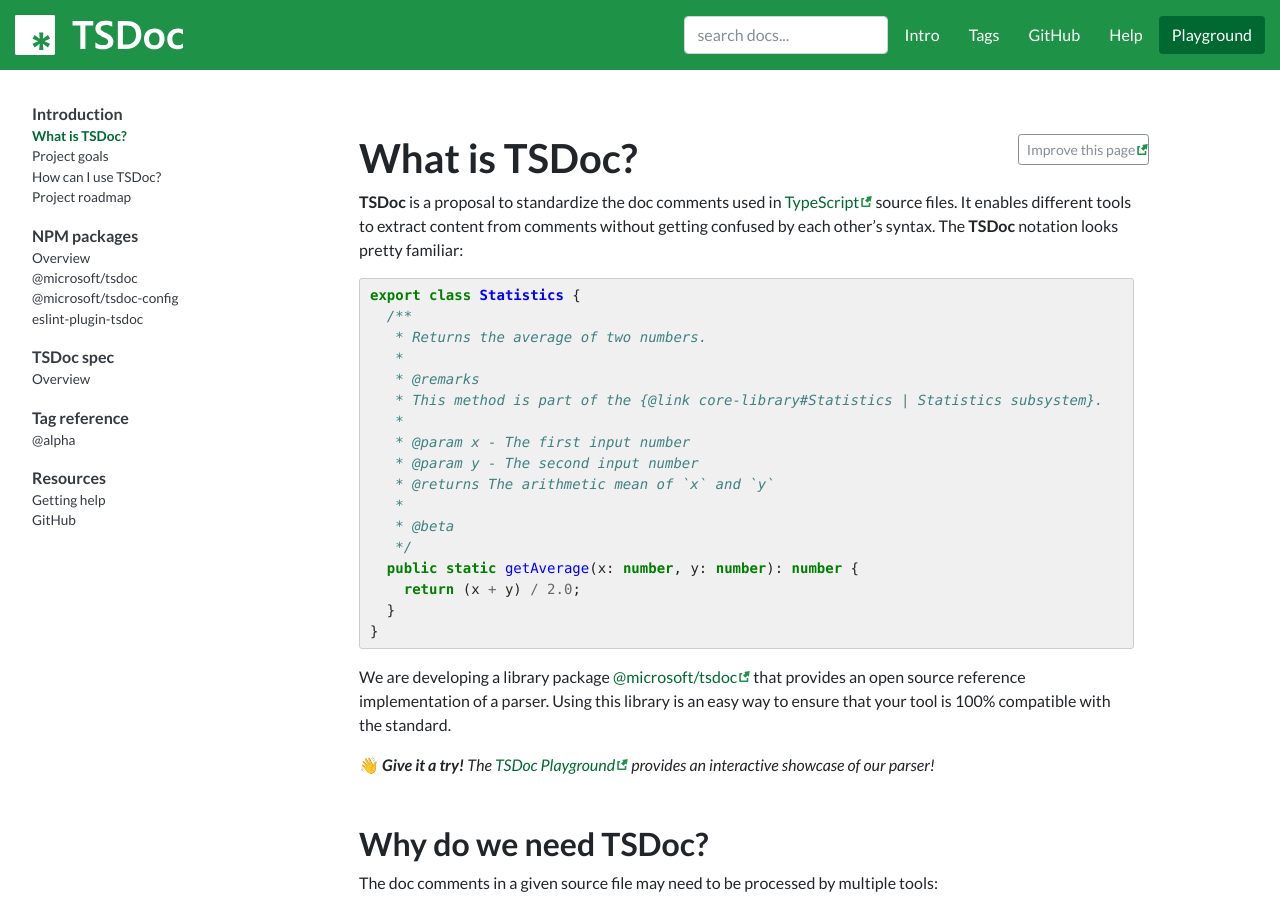
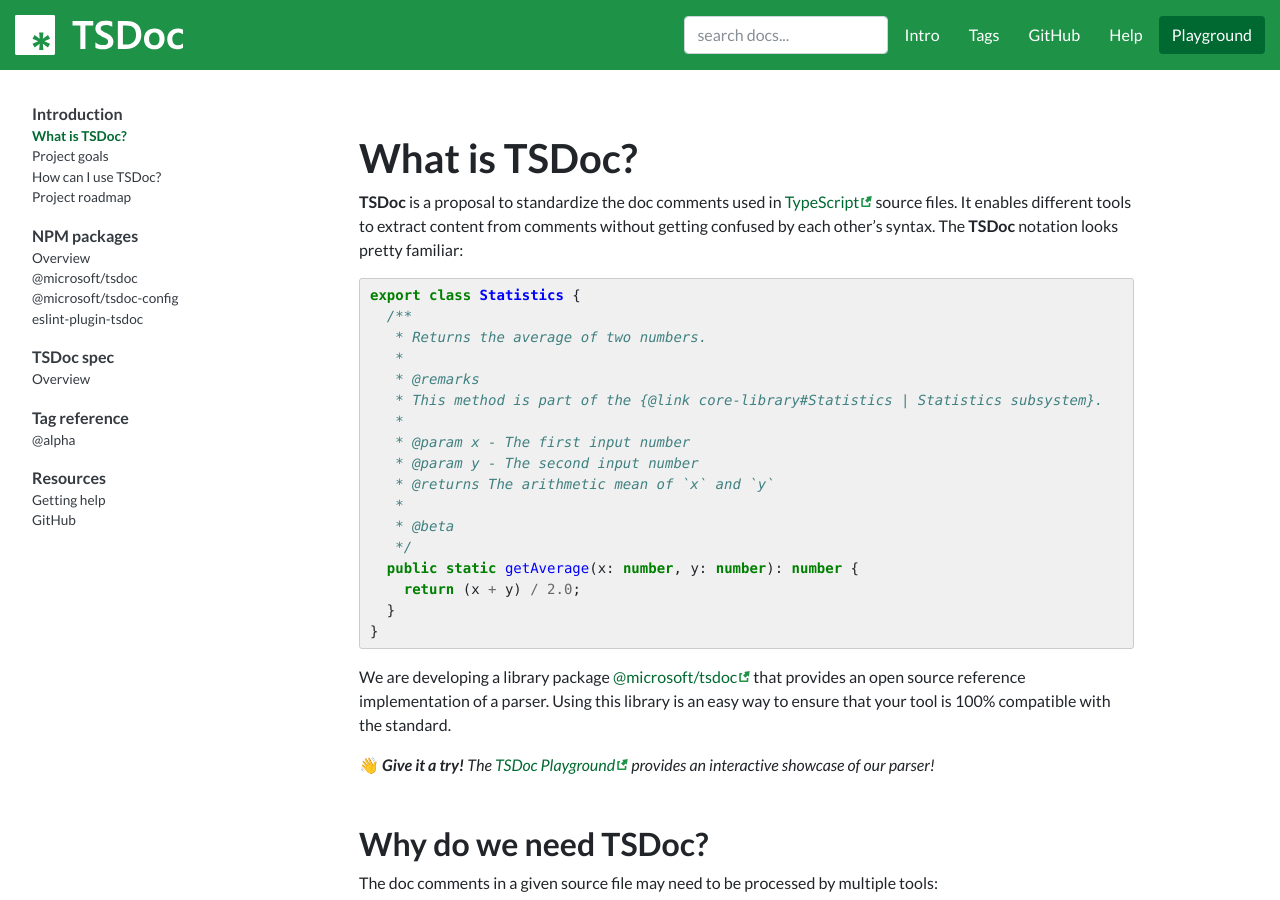
Before and after one commit to microsoft/tsdoc.org-website, a Jekyll site: the page built from permalinks/home.html, in a window 1280 px wide and 900 px high. Built offline with Jekyll 4.4.1, drawn with Linux system fonts in a browser that asks for light colours; nearby versions of some CDN libraries; comment, search, counter and statistics services are not loaded.

Commit message:
Remove "improve this page" button from homepage

```diff
--- a/_layouts/page.html
+++ b/_layouts/page.html
@@ -21,7 +21,7 @@
 
         {% comment %} "Improve this" floating button, shown only on large displays {% endcomment %}
         {% if site.data.links.edit_this_page_base_url %}
-          {% if page.navigation_source == "docs_nav" %}
+          {% if page.navigation_source == "docs_nav" and page.improve_this_button != false %}
             <a class="btn btn-outline-secondary btn-sm d-none d-md-block"
               style="float: right; margin-top: 3rem; position: relative;"
               href="{{ site.data.links.edit_this_page_base_url }}{{ page.path }}">
```
